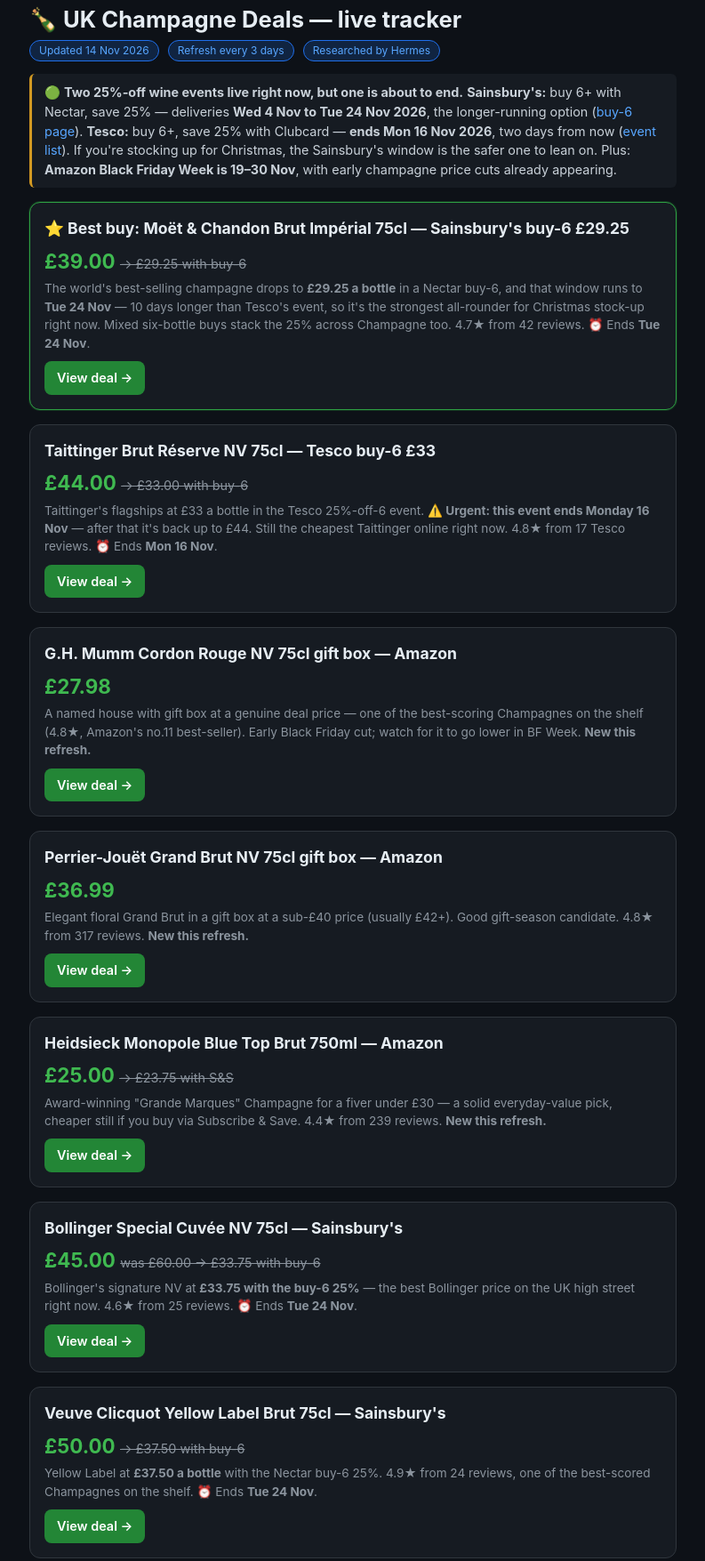
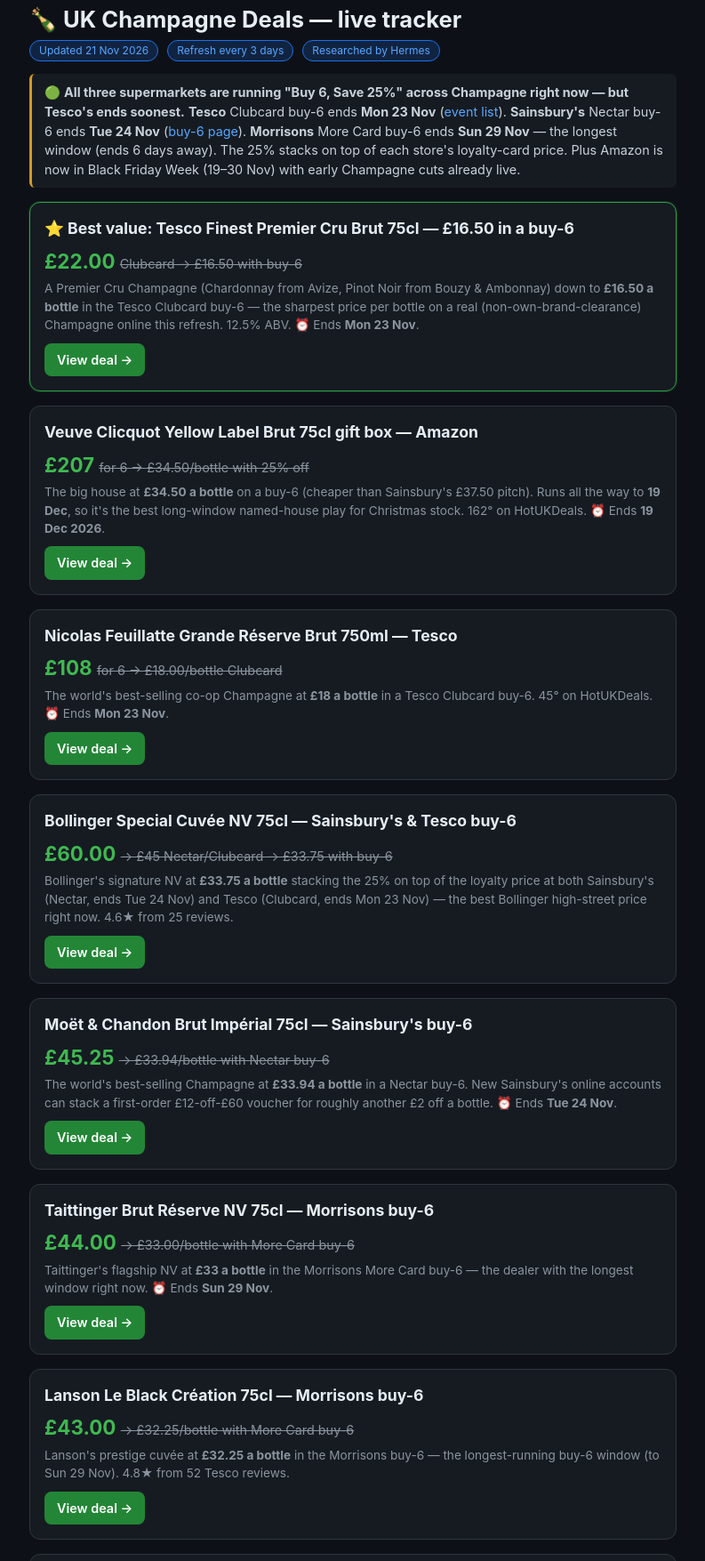
Before and after one commit to stevethescotsman/champagne-deals-briefs, a plain HTML site: page index.html in a window 1280 px wide. Shown: the part 21-1776 px from the top of the page at 89% size, without its empty margins (243-1036 px from the left). Drawn offline with Linux system fonts and the light colour scheme.

Commit message:
Refresh 21 Nov 2026

```diff
--- a/index.html
+++ b/index.html
@@ -30,67 +30,74 @@
 <main>
   <h1>🍾 UK Champagne Deals — live tracker</h1>
   <div class="sub">
-    <span class="badge">Updated 14 Nov 2026</span>
+    <span class="badge">Updated 21 Nov 2026</span>
     <span class="badge">Refresh every 3 days</span>
     <span class="badge">Researched by Hermes</span>
   </div>
 
-  <div class="note">🟢 <strong>Two 25%-off wine events live right now, but one is about to end.</strong> <strong>Sainsbury's:</strong> buy 6+ with Nectar, save 25% — deliveries <strong>Wed 4 Nov to Tue 24 Nov 2026</strong>, the longer-running option (<a href="https://www.sainsburys.co.uk/groceries/features/buy-6">buy-6 page</a>). <strong>Tesco:</strong> buy 6+, save 25% with Clubcard — <strong>ends Mon 16 Nov 2026</strong>, two days from now (<a href="https://www.tesco.com/shop/en-GB/buylists/clubcard-prices/beer-wine-spirits/25-off-6">event list</a>). If you're stocking up for Christmas, the Sainsbury's window is the safer one to lean on. Plus: <strong>Amazon Black Friday Week is 19–30 Nov</strong>, with early champagne price cuts already appearing.</div>
+  <div class="note">🟢 <strong>All three supermarkets are running "Buy 6, Save 25%" across Champagne right now — but Tesco's ends soonest.</strong> <strong>Tesco</strong> Clubcard buy-6 ends <strong>Mon 23 Nov</strong> (<a href="https://www.tesco.com/shop/en-GB/buylists/clubcard-prices/beer-wine-spirits/25-off-6">event list</a>). <strong>Sainsbury's</strong> Nectar buy-6 ends <strong>Tue 24 Nov</strong> (<a href="https://www.sainsburys.co.uk/groceries/features/buy-6">buy-6 page</a>). <strong>Morrisons</strong> More Card buy-6 ends <strong>Sun 29 Nov</strong> — the longest window (ends 6 days away). The 25% stacks on top of each store's loyalty-card price. Plus Amazon is now in Black Friday Week (19–30 Nov) with early Champagne cuts already live.</div>
 
   <div class="card top">
-    <h2>⭐ Best buy: Moët &amp; Chandon Brut Impérial 75cl — Sainsbury's buy-6 £29.25</h2>
-    <div class="price">£39.00 <span class="was">→ £29.25 with buy-6</span></div>
-    <div class="ret">The world's best-selling champagne drops to <strong>£29.25 a bottle</strong> in a Nectar buy-6, and that window runs to <strong>Tue 24 Nov</strong> — 10 days longer than Tesco's event, so it's the strongest all-rounder for Christmas stock-up right now. Mixed six-bottle buys stack the 25% across Champagne too. 4.7★ from 42 reviews. ⏰ Ends <strong>Tue 24 Nov</strong>.</div>
+    <h2>⭐ Best value: Tesco Finest Premier Cru Brut 75cl — £16.50 in a buy-6</h2>
+    <div class="price">£22.00 <span class="was">Clubcard → £16.50 with buy-6</span></div>
+    <div class="ret">A Premier Cru Champagne (Chardonnay from Avize, Pinot Noir from Bouzy &amp; Ambonnay) down to <strong>£16.50 a bottle</strong> in the Tesco Clubcard buy-6 — the sharpest price per bottle on a real (non-own-brand-clearance) Champagne online this refresh. 12.5% ABV. ⏰ Ends <strong>Mon 23 Nov</strong>.</div>
+    <a class="btn" href="https://www.hotukdeals.com/deals/tesco-finest-premier-cru-brut-champagne-75cl-clubcard-price-buy-6-for-ps99-5037565">View deal →</a>
+  </div>
+
+  <div class="card">
+    <h2>Veuve Clicquot Yellow Label Brut 75cl gift box — Amazon</h2>
+    <div class="price">£207 <span class="was">for 6 → £34.50/bottle with 25% off</span></div>
+    <div class="ret">The big house at <strong>£34.50 a bottle</strong> on a buy-6 (cheaper than Sainsbury's £37.50 pitch). Runs all the way to <strong>19 Dec</strong>, so it's the best long-window named-house play for Christmas stock. 162° on HotUKDeals. ⏰ Ends <strong>19 Dec 2026</strong>.</div>
+    <a class="btn" href="https://www.hotukdeals.com/deals/veuve-clicquot-buy-6-save-25-5032833">View deal →</a>
+  </div>
+
+  <div class="card">
+    <h2>Nicolas Feuillatte Grande Réserve Brut 750ml — Tesco</h2>
+    <div class="price">£108 <span class="was">for 6 → £18.00/bottle Clubcard</span></div>
+    <div class="ret">The world's best-selling co-op Champagne at <strong>£18 a bottle</strong> in a Tesco Clubcard buy-6. 45° on HotUKDeals. ⏰ Ends <strong>Mon 23 Nov</strong>.</div>
+    <a class="btn" href="https://www.hotukdeals.com/deals/nicolas-feuillatte-grande-reserve-brut-champagne-750ml-6-bottles-clubcard-price-5036048">View deal →</a>
+  </div>
+
+  <div class="card">
+    <h2>Bollinger Special Cuvée NV 75cl — Sainsbury's &amp; Tesco buy-6</h2>
+    <div class="price">£60.00 <span class="was">→ £45 Nectar/Clubcard → £33.75 with buy-6</span></div>
+    <div class="ret">Bollinger's signature NV at <strong>£33.75 a bottle</strong> stacking the 25% on top of the loyalty price at both Sainsbury's (Nectar, ends Tue 24 Nov) and Tesco (Clubcard, ends Mon 23 Nov) — the best Bollinger high-street price right now. 4.6★ from 25 reviews.</div>
+    <a class="btn" href="https://www.hotukdeals.com/deals/supermarket-champagne-wine-buy-6-save-25-deals-bollinger-ps3375-nicolas-feuillatte-ps2213-prosecco-ps563-sainsburysmorrisonstesco-5039986">View deal →</a>
+  </div>
+
+  <div class="card">
+    <h2>Moët &amp; Chandon Brut Impérial 75cl — Sainsbury's buy-6</h2>
+    <div class="price">£45.25 <span class="was">→ £33.94/bottle with Nectar buy-6</span></div>
+    <div class="ret">The world's best-selling Champagne at <strong>£33.94 a bottle</strong> in a Nectar buy-6. New Sainsbury's online accounts can stack a first-order £12-off-£60 voucher for roughly another £2 off a bottle. ⏰ Ends <strong>Tue 24 Nov</strong>.</div>
     <a class="btn" href="https://www.sainsburys.co.uk/groceries/product/mo-t-chandon-brut-imperial-champagne-75cl">View deal →</a>
   </div>
 
   <div class="card">
-    <h2>Taittinger Brut Réserve NV 75cl — Tesco buy-6 £33</h2>
-    <div class="price">£44.00 <span class="was">→ £33.00 with buy-6</span></div>
-    <div class="ret">Taittinger's flagships at £33 a bottle in the Tesco 25%-off-6 event. <strong>⚠️ Urgent: this event ends Monday 16 Nov</strong> — after that it's back up to £44. Still the cheapest Taittinger online right now. 4.8★ from 17 Tesco reviews. ⏰ Ends <strong>Mon 16 Nov</strong>.</div>
-    <a class="btn" href="https://www.tesco.com/shop/en-GB/products/255245832">View deal →</a>
+    <h2>Taittinger Brut Réserve NV 75cl — Morrisons buy-6</h2>
+    <div class="price">£44.00 <span class="was">→ £33.00/bottle with More Card buy-6</span></div>
+    <div class="ret">Taittinger's flagship NV at <strong>£33 a bottle</strong> in the Morrisons More Card buy-6 — the dealer with the longest window right now. ⏰ Ends <strong>Sun 29 Nov</strong>.</div>
+    <a class="btn" href="https://www.hotukdeals.com/deals/supermarket-champagne-wine-buy-6-save-25-deals-bollinger-ps3375-nicolas-feuillatte-ps2213-prosecco-ps563-sainsburysmorrisonstesco-5039986">View deal →</a>
   </div>
 
   <div class="card">
-    <h2>G.H. Mumm Cordon Rouge NV 75cl gift box — Amazon</h2>
-    <div class="price">£27.98</div>
-    <div class="ret">A named house with gift box at a genuine deal price — one of the best-scoring Champagnes on the shelf (4.8★, Amazon's no.11 best-seller). Early Black Friday cut; watch for it to go lower in BF Week. <strong>New this refresh.</strong></div>
-    <a class="btn" href="https://www.hotukdeals.com/deals/gh-mumm-cordon-rouge-non-vintage-champagne-with-gift-box-75cl-5027857">View deal →</a>
-  </div>
-
-  <div class="card">
-    <h2>Perrier-Jouët Grand Brut NV 75cl gift box — Amazon</h2>
-    <div class="price">£36.99</div>
-    <div class="ret">Elegant floral Grand Brut in a gift box at a sub-£40 price (usually £42+). Good gift-season candidate. 4.8★ from 317 reviews. <strong>New this refresh.</strong></div>
-    <a class="btn" href="https://www.hotukdeals.com/deals/perrier-jouet-grand-brut-non-vintage-champagne-75cl-with-gift-box-5027860">View deal →</a>
+    <h2>Lanson Le Black Création 75cl — Morrisons buy-6</h2>
+    <div class="price">£43.00 <span class="was">→ £32.25/bottle with More Card buy-6</span></div>
+    <div class="ret">Lanson's prestige cuvée at <strong>£32.25 a bottle</strong> in the Morrisons buy-6 — the longest-running buy-6 window (to Sun 29 Nov). 4.8★ from 52 Tesco reviews.</div>
+    <a class="btn" href="https://www.hotukdeals.com/deals/supermarket-champagne-wine-buy-6-save-25-deals-bollinger-ps3375-nicolas-feuillatte-ps2213-prosecco-ps563-sainsburysmorrisonstesco-5039986">View deal →</a>
   </div>
 
   <div class="card">
     <h2>Heidsieck Monopole Blue Top Brut 750ml — Amazon</h2>
     <div class="price">£25.00 <span class="was">→ £23.75 with S&amp;S</span></div>
-    <div class="ret">Award-winning "Grande Marques" Champagne for a fiver under £30 — a solid everyday-value pick, cheaper still if you buy via Subscribe &amp; Save. 4.4★ from 239 reviews. <strong>New this refresh.</strong></div>
+    <div class="ret">Award-winning "Grande Marques" Champagne for a fiver under £30 — the cheapest named house on Amazon this refresh, cheaper still via Subscribe &amp; Save. 4.4★ from 239 reviews.</div>
     <a class="btn" href="https://www.hotukdeals.com/deals/heidsieck-monopole-blue-top-brut-champagne-750ml-ps2375-ss-5026762">View deal →</a>
   </div>
 
   <div class="card">
-    <h2>Bollinger Special Cuvée NV 75cl — Sainsbury's</h2>
-    <div class="price">£45.00 <span class="was">was £60.00 → £33.75 with buy-6</span></div>
-    <div class="ret">Bollinger's signature NV at <strong>£33.75 with the buy-6 25%</strong> — the best Bollinger price on the UK high street right now. 4.6★ from 25 reviews. ⏰ Ends <strong>Tue 24 Nov</strong>.</div>
-    <a class="btn" href="https://www.sainsburys.co.uk/groceries/product/bollinger-special-cuvee-non-vintage-champagne-75cl">View deal →</a>
-  </div>
-
-  <div class="card">
-    <h2>Veuve Clicquot Yellow Label Brut 75cl — Sainsbury's</h2>
-    <div class="price">£50.00 <span class="was">→ £37.50 with buy-6</span></div>
-    <div class="ret">Yellow Label at <strong>£37.50 a bottle</strong> with the Nectar buy-6 25%. 4.9★ from 24 reviews, one of the best-scored Champagnes on the shelf. ⏰ Ends <strong>Tue 24 Nov</strong>.</div>
-    <a class="btn" href="https://www.sainsburys.co.uk/groceries/product/veuve-clicquot-yellow-label-brut-champagne-75cl">View deal →</a>
-  </div>
-
-  <div class="card">
-    <h2>Lanson Le Black Création 75cl — Sainsbury's</h2>
-    <div class="price">£32.00 <span class="was">was £44.00 → £24.00 with buy-6</span></div>
-    <div class="ret">Lanson's prestige cuvée, down from £44 — <strong>£24.00 a bottle in a six</strong>. The sharpest named-house price in the buy-6 event. 4.8★ from 27 reviews. ⏰ Ends <strong>Tue 24 Nov</strong>.</div>
-    <a class="btn" href="https://www.sainsburys.co.uk/groceries/product/champagne-lanson-le-black-cr-ation-75cl">View deal →</a>
+    <h2>Lanson Rosé Brut NV 75cl — Costco (in-store)</h2>
+    <div class="price">£25.78</div>
+    <div class="ret">Lanson's classic rosé at a strong in-store Costco price, national (membership required). Posted today. 🎁 Gift-set season bonus — Lanson's own box.</div>
+    <a class="btn" href="https://www.hotukdeals.com/deals/lanson-rose-brut-nv-75cl-in-store-5040444">View deal →</a>
   </div>
 
   <div class="card">
@@ -102,16 +109,16 @@
 
   <div class="note">⚠️ <a href="https://www.hotukdeals.com/deals/taittinger-brut-reserve-champagne-75cl-4988632">Taittinger Brut Réserve at £17.60</a> is a single-store ASDA clearance (Bucknall, Stoke-on-Trent) — £44 online at Asda. In-store luck only, not an online deal.</div>
 
-  <div class="note">🧹 <strong>Expired since last refresh</strong> (confirmed this run): the Amazon Taittinger Brut Réserve buy-6 deal at <del>£27</del> — marked expired on HotUKDeals (comments confirm it's no longer at that price). Amazon Moët &amp; Chandon Grand Vintage 2016 gift box <del>£45.50</del> also confirmed dead. The Tesco Taittinger Clubcard event is still live (to Mon 16 Nov) — see the card above.</div>
+  <div class="note">🧹 <strong>Expired since last refresh</strong> (confirmed this run): the Amazon <del>G.H. Mumm Cordon Rouge gift box £27.98</del> and <del>Perrier-Jouët Grand Brut gift box £36.99</del> cards from the 14 Nov refresh are no longer confirmed live in the current HotUKDeals tag listings and have been dropped — not carried forward without a live link. The cross-supermarket "Buy 6 Save 25%" events remain live (Tesco/Sainsbury's/Morrisons — see cards above), and the note from last refresh that Tesco's older event was ending folded into the current round.</div>
 
   <h2 style="margin-top:32px">How this page works</h2>
   <ul>
-    <li>Rebuilt automatically every 3 days from hotukdeals champagne listings + Tesco/Sainsbury's/ASDA/Lidl/Aldi offer pages and Amazon named-house prices.</li>
+    <li>Rebuilt automatically every 3 days from hotukdeals champagne listings + Tesco/Sainsbury's/Morrisons/ASDA/Lidl/Aldi offer pages and Amazon named-house prices.</li>
     <li>Every deal is re-verified on each refresh — dead links and expired offers get pulled (expiry is checked on the deal page itself, not just the listing). Only deals confirmed live this run are listed.</li>
     <li>Bookmark this page; it's the latest snapshot, no app or signup.</li>
   </ul>
 
-  <footer>Last updated 14 November 2026 · Sources: hotukdeals.com, Tesco, Sainsbury's, Aldi, Amazon · Built by Hermes Agent</footer>
+  <footer>Last updated 21 November 2026 · Sources: hotukdeals.com, Tesco, Sainsbury's, Morrisons, Costco, Aldi, Amazon · Built by Hermes Agent</footer>
 </main>
 </body>
 </html>
```
